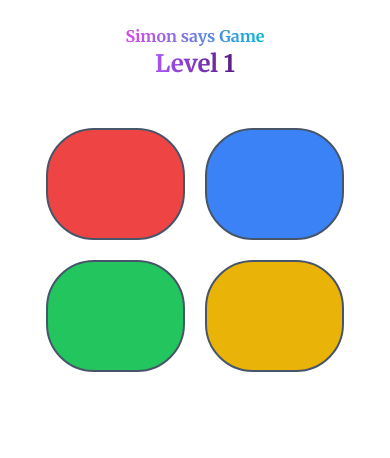
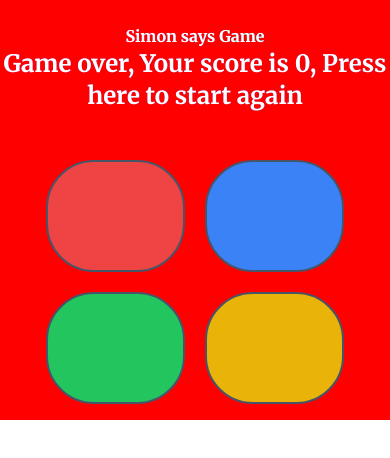
Before and after one commit to MostafizurRahman199/simon_game_js, a website: page index.html in a window 390 px wide. Both pictures are taken after a click on the element 115 px from the left and 184 px from the top of the page. Drawn offline with nearby package versions, Linux system fonts and the light colour scheme.

Commit message:
mobile done

```diff
--- a/app.js
+++ b/app.js
@@ -9,14 +9,15 @@ let level = 0;
 let body = document.querySelector("body");
 let score = 0;
 
-document.addEventListener("click", function(){
+h2.addEventListener("click", function(){
+  h2.classList.remove("text-white");
+  h1.classList.remove("text-white");
 
     if(started == false){
 
         console.log("game is started")
         started = true;
-        h2.classList.remove("text-white");
-        h1.classList.remove("text-white");
+
     }
 
     levelUp();
@@ -103,9 +104,11 @@ function reset(score){
   started = false;
   userSeq = [];
   gameSeq = [];
-  h2.innerHTML = `Game over, Your score is ${score} Press any key to start again`;
+  h2.innerHTML = `Game over, Your score is ${score}, Press here to start again`;
   h2.classList.add("text-white");
   h1.classList.add("text-white");
 
   score=0;
+
+
 }
--- a/index.html
+++ b/index.html
@@ -25,7 +25,7 @@
 
     <div class="flex flex-col justify-center items-center mt-2">
         <h1 class="lg:text-4xl font-bold bg-gradient-to-r from-fuchsia-500 to-cyan-500 bg-clip-text text-transparent font_1">Simon says Game</h1>
-        <h2 class="text-2xl font-bold bg-gradient-to-r from-purple-500 to-purple-900 bg-clip-text text-transparent font_1 text-center">Click/Touch in white to Start</h2>
+        <h2 type="button" class="cursor-pointer text-2xl font-bold bg-gradient-to-r from-purple-500 to-purple-900 bg-clip-text text-transparent font_1 text-center">Press here to start</h2>
     </div>
 
 
```
